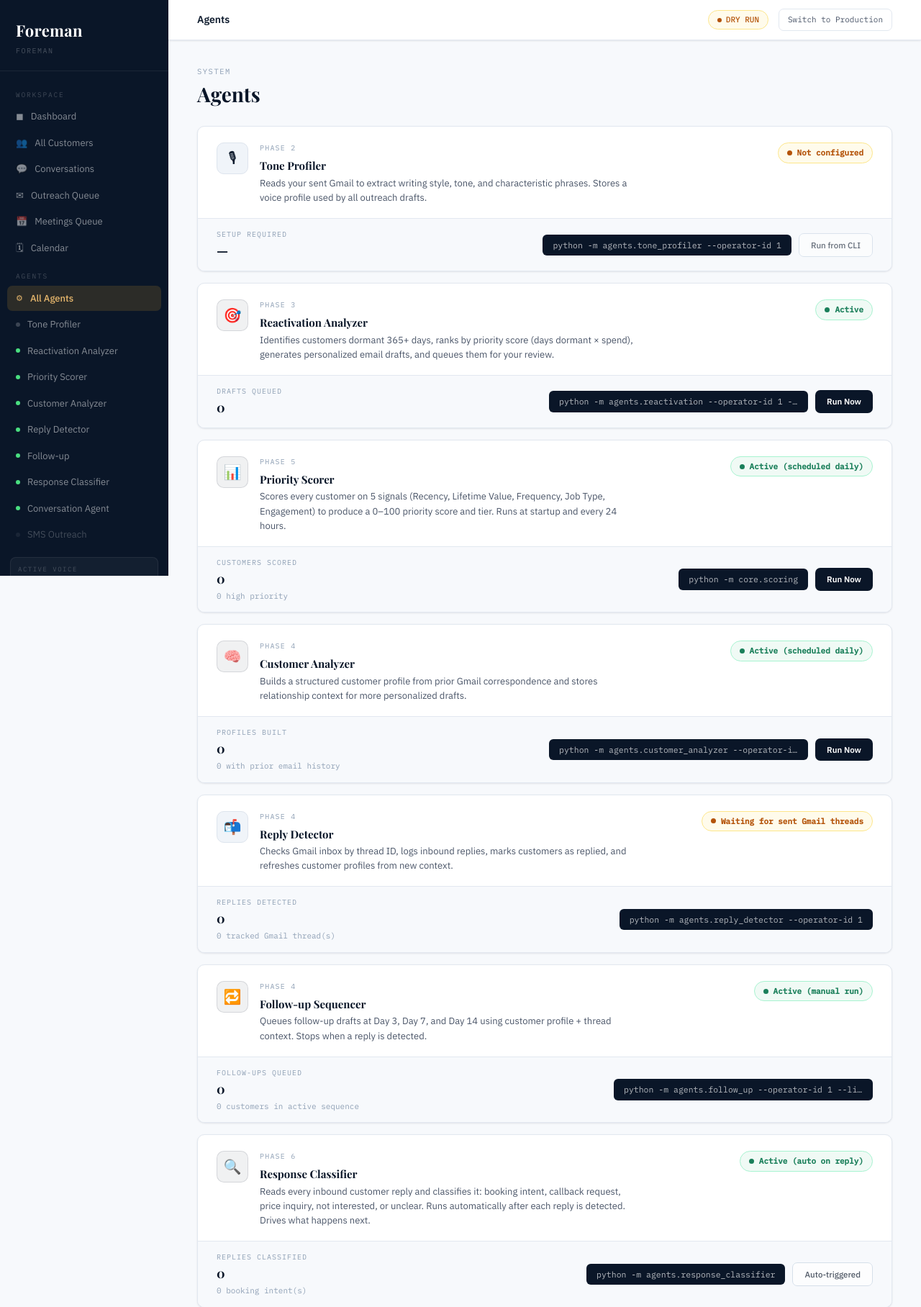
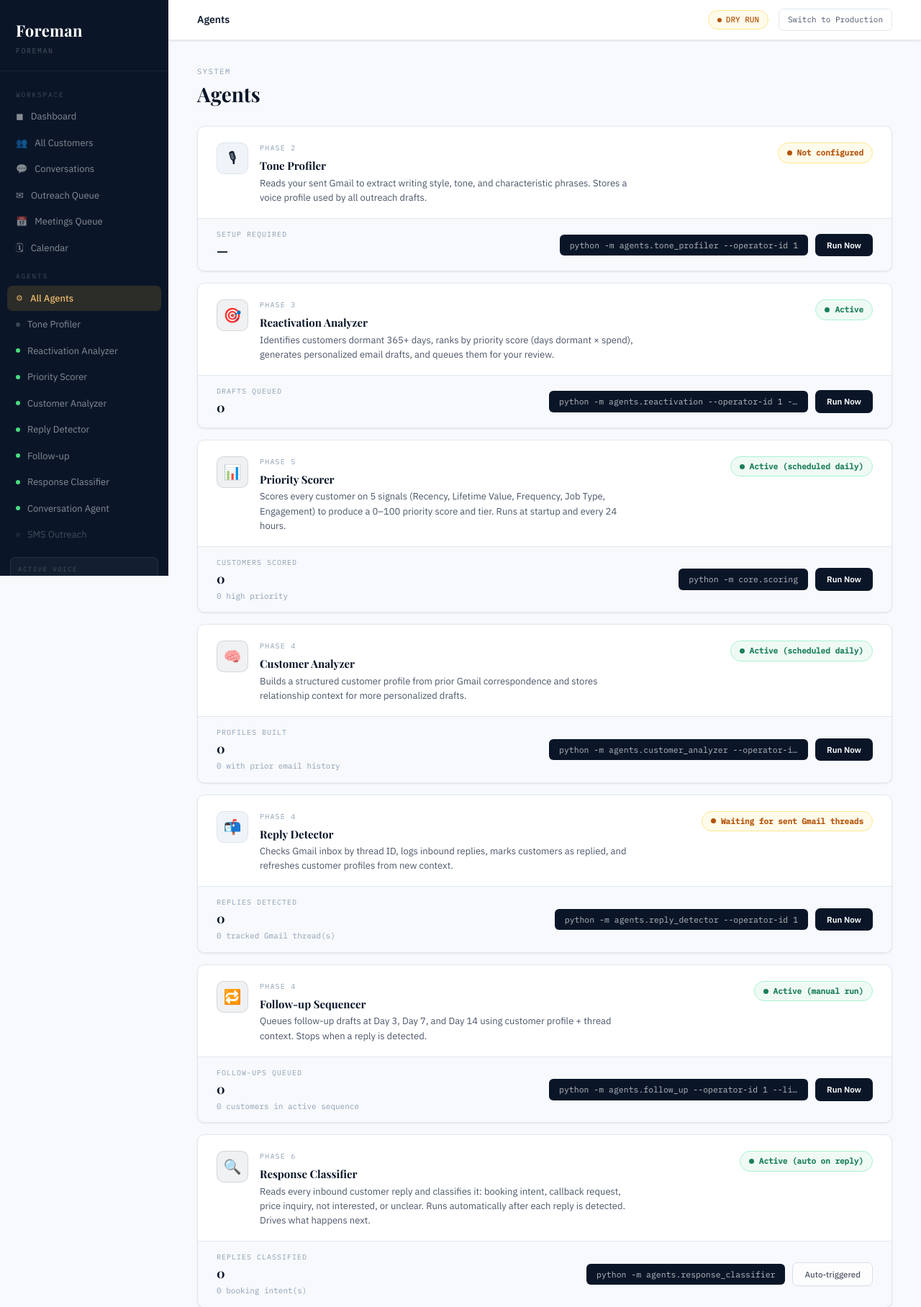
Before and after one commit to avelayud/foreman, a FastAPI app: page /agents in a window 1280 px wide. Shown: the top 1816 px of the page at 72% size. Run offline with FastAPI, Linux system fonts and the light colour scheme; some libraries are stand-ins or nearby versions.

Commit message:
Run Now buttons for all agents — tone profiler, reply detector, follow-up sequencer
- api/app.py: added POST /api/agent/run-tone-profiler, /run-reply-detector, /run-follow-up endpoints (background threads, same pattern as existing agent runners)
- templates/agents.html: all runnable agents now show Run Now button; response_classifier and conversation_agent remain Auto-triggered (they fire automatically in the reply pipeline)

Co-Authored-By: Claude Sonnet 4.6 <noreply@anthropic.com>

```diff
--- a/api/app.py
+++ b/api/app.py
@@ -2493,6 +2493,39 @@ def run_agent_customer_analyzer():
 def run_agent_scoring():
     import threading
     t = threading.Thread(target=_run_scoring_job, daemon=True)
+    t.start()
+    return {"status": "started"}
+
+
+@app.post("/api/agent/run-tone-profiler")
+def run_agent_tone_profiler():
+    import threading
+    def _run():
+        from agents.tone_profiler import run as run_tone_profiler
+        run_tone_profiler(operator_id=OPERATOR_ID)
+    t = threading.Thread(target=_run, daemon=True)
+    t.start()
+    return {"status": "started"}
+
+
+@app.post("/api/agent/run-reply-detector")
+def run_agent_reply_detector():
+    import threading
+    def _run():
+        from agents.reply_detector import run as run_reply_detector
+        run_reply_detector(operator_id=OPERATOR_ID)
+    t = threading.Thread(target=_run, daemon=True)
+    t.start()
+    return {"status": "started"}
+
+
+@app.post("/api/agent/run-follow-up")
+def run_agent_follow_up():
+    import threading
+    def _run():
+        from agents.follow_up import run as run_follow_up
+        run_follow_up(operator_id=OPERATOR_ID)
+    t = threading.Thread(target=_run, daemon=True)
     t.start()
     return {"status": "started"}
 
--- a/templates/agents.html
+++ b/templates/agents.html
@@ -91,16 +91,12 @@
         <span style="font-size:12px;color:var(--text-4);font-family:'IBM Plex Mono',monospace;font-style:italic">not yet available</span>
         {% endif %}
 
-        {% if agent.key == 'response_classifier' %}
-        <button class="btn-secondary" style="font-size:11.5px;padding:7px 16px;cursor:not-allowed;opacity:0.7" disabled title="Runs automatically after each reply is detected">
-          Auto-triggered
+        {% if agent.key == 'reactivation' %}
+        <button class="btn-primary" id="runBtn-{{ agent.key }}" onclick="runReactivation()" style="font-size:11.5px;padding:7px 16px">
+          Run Now
         </button>
-        {% elif agent.key == 'conversation_agent' %}
-        <button class="btn-secondary" style="font-size:11.5px;padding:7px 16px;cursor:not-allowed;opacity:0.7" disabled title="Runs automatically after classification">
-          Auto-triggered
-        </button>
-        {% elif agent.key == 'reactivation' %}
-        <button class="btn-primary" id="runBtn-{{ agent.key }}" onclick="runReactivation()" style="font-size:11.5px;padding:7px 16px">
+        {% elif agent.key == 'tone_profiler' %}
+        <button class="btn-primary" id="runBtn-{{ agent.key }}" onclick="runAgent('tone_profiler', '/api/agent/run-tone-profiler')" style="font-size:11.5px;padding:7px 16px">
           Run Now
         </button>
         {% elif agent.key == 'customer_analyzer' %}
@@ -111,9 +107,21 @@
         <button class="btn-primary" id="runBtn-{{ agent.key }}" onclick="runAgent('scoring', '/api/agent/run-scoring')" style="font-size:11.5px;padding:7px 16px">
           Run Now
         </button>
-        {% elif agent.key == 'tone_profiler' and not operator.tone_profile_set %}
-        <button class="btn-secondary" style="font-size:11.5px;padding:7px 16px;cursor:not-allowed;opacity:0.6" disabled title="Run from CLI with Gmail connected">
-          Run from CLI
+        {% elif agent.key == 'reply_detector' %}
+        <button class="btn-primary" id="runBtn-{{ agent.key }}" onclick="runAgent('reply_detector', '/api/agent/run-reply-detector')" style="font-size:11.5px;padding:7px 16px">
+          Run Now
+        </button>
+        {% elif agent.key == 'follow_up' %}
+        <button class="btn-primary" id="runBtn-{{ agent.key }}" onclick="runAgent('follow_up', '/api/agent/run-follow-up')" style="font-size:11.5px;padding:7px 16px">
+          Run Now
+        </button>
+        {% elif agent.key == 'response_classifier' %}
+        <button class="btn-secondary" style="font-size:11.5px;padding:7px 16px;cursor:not-allowed;opacity:0.7" disabled title="Runs automatically after each reply is detected">
+          Auto-triggered
+        </button>
+        {% elif agent.key == 'conversation_agent' %}
+        <button class="btn-secondary" style="font-size:11.5px;padding:7px 16px;cursor:not-allowed;opacity:0.7" disabled title="Runs automatically after classification">
+          Auto-triggered
         </button>
         {% endif %}
       </div>
```
